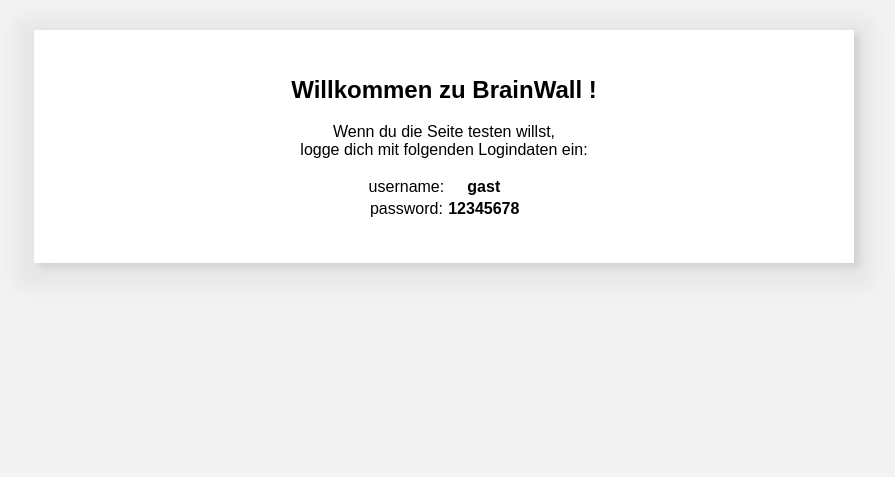
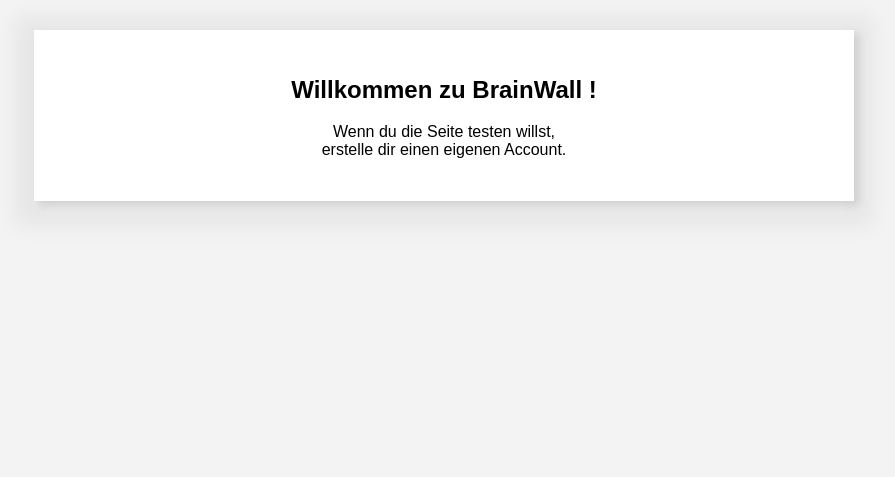
Before and after one commit to steckart/BrainWall, a PHP site: page / in a window 1280 px wide. Shown: the part 50-527 px from the top of the page, without its empty margins (196-1091 px from the left). Run offline with PHP 8.4, Linux system fonts and the light colour scheme.

Commit message:
Update style

```diff
--- a/Brainwall/forms/personaldata.form.php
+++ b/Brainwall/forms/personaldata.form.php
@@ -123,7 +123,7 @@
 	<form method="post" action="useracc.php">
 		<p>
 
-			<h2> Vervollständige dein Profil:</h2>
+			<h2 class="marginleft1rem"> Vervollständige dein Profil:</h2>
 
 			<div class="input-container-account">
 				<label for="accfname" class="container-acc"><b>Vorname:</b></label>
@@ -168,11 +168,12 @@
 						   name="accbday" id="accbday">
 			</div>
 
+			<br>
 			<hr>
 			<br>
 
 			<div class="input-container-account">
-				<label for="accpswd" class="container-acc"><b>Bestätige Änderungen mit deinem Passwort:</b></label><br>
+				<label for="accpswd" class="container-acc"><b>Bestätige Einträge mit deinem Passwort:</b></label><br>
 					<input class="marginleft1rem" type="password" placeholder="Passwort"
 						   name="accpswd" id="accpswd" required>
 			</div>
--- a/Brainwall/forms/profile.form.php
+++ b/Brainwall/forms/profile.form.php
@@ -107,7 +107,7 @@
 	<form method="post" action="useracc.php">
 		<p>
 
-			<h2> Vervollständige dein Profil:</h2>
+			<h2 class="marginleft1rem"> Vervollständige dein Profil:</h2>
 
 			<br>
 
@@ -129,11 +129,12 @@
 						   name="accclimbingscore" id="accclimbingscore">
 			</div>
 
+			<br>
 			<hr>
 			<br>
 
 			<div class="input-container-account">
-				<label for="accpswd" class="container-acc"><b>Bestätige mit deinem Passwort:</b></label><br>
+				<label for="accpswd" class="container-acc"><b>Bestätige Einträge mit deinem Passwort:</b></label><br>
 					<input class="marginleft1rem" type="password" placeholder="Passwort"
 						   name="accpswd" id="accpswd" required>
 			</div>
--- a/Brainwall/index.php
+++ b/Brainwall/index.php
@@ -33,20 +33,7 @@
 			<h2>Willkommen zu BrainWall !</h2>
 			<p>
 				Wenn du die Seite testen willst,<br>
-				logge dich mit folgenden Logindaten ein:
-			</p>
-
-			<p>
-			<table>
-				<tr>
-					<td>username:</td>
-					<td><b>gast</b></td>
-				</tr>
-				<tr>
-					<td>password:</td>
-					<td><b>12345678</b></td>
-				</tr>
-			</table>
+				erstelle dir einen eigenen Account.
 			</p>
 
 		</div>
--- a/Brainwall/user.php
+++ b/Brainwall/user.php
@@ -31,7 +31,7 @@ if ($register) {
 	$db = new Db($dbms, $host, $port, $dbname, $uname, $pword);
 
 	$sel = $db->selectDb('email, username', 'WHERE email="' . $email. '" OR username="' . $username . '"');
-	header ('Location:register.php');
+	header ('Location: index.php');
 	setcookie("Remember", $username);
 
 	if (empty($sel)) {
```
